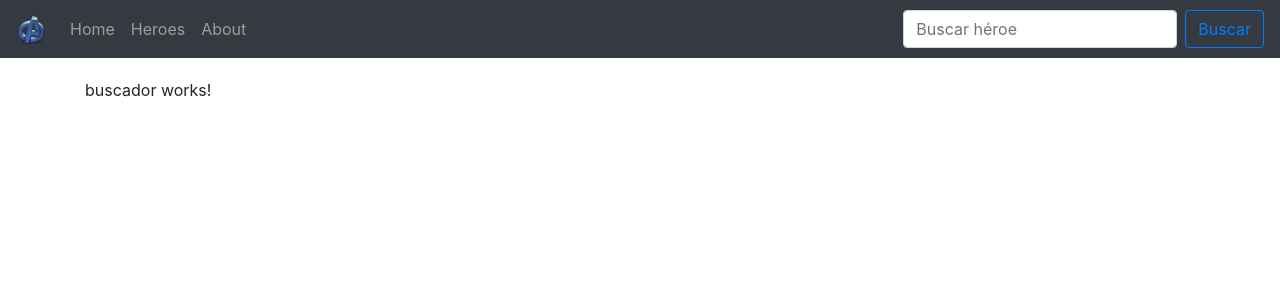
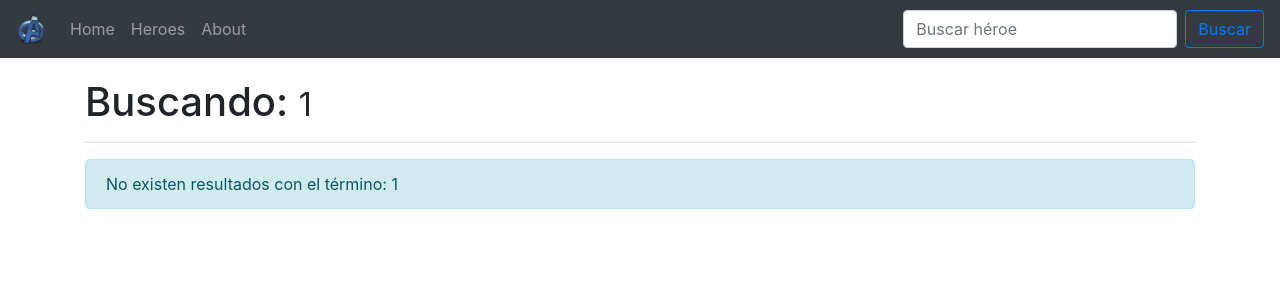
Before and after one commit to jonanv/spa-angularjs, an Angular app: page /buscador/1 in a window 1280 px wide. Shown: the top 300 px of the page. Built offline with nearby package versions, Linux system fonts and the light colour scheme.

Commit message:
Se agrego contenido al componente buscador y se hizo el redireccionamiento del componente navbar de la caja de busqueda al componente buscador para renderizar la busqueda por medio del this.router.navigate y se le envia el termino de busqueda

```diff
--- a/src/app/components/buscador/buscador.component.html
+++ b/src/app/components/buscador/buscador.component.html
@@ -1 +1,28 @@
-<p>buscador works!</p>
+<h1>Buscando: <small>{{ termino }}</small></h1>
+<hr>
+
+<div class="row animated fadeIn fast" *ngIf="heroes.length == 0">
+    <div class="col-md-12">
+        <div class="alert alert-info" role="alert">
+            No existen resultados con el término: {{ termino }}
+        </div>
+    </div>
+</div>
+
+<div class="card-columns">
+    <div *ngFor="let heroe of heroes; let i = index" class="card animated fadeIn fast">
+        <img [src]="heroe.img" class="card-img-top" [alt]="heroe.nombre">
+        <div class="card-body">
+            <h5 class="card-title">{{ heroe.nombre }}</h5>
+            <p class="card-text">{{ heroe.bio }}</p>
+            <p class="card-text"><small class="text-muted">{{ heroe.aparicion }}</small></p>
+
+            <button (click)="verHeroe(i)" type="button" class="btn btn-outline-primary btn-block">
+              Ver más...
+            </button>
+            <!-- <a [routerLink]="['/heroe', i]" class="btn btn-outline-primary btn-block">
+              Ver más link...
+            </a> -->
+        </div>
+    </div>
+</div>
--- a/src/app/components/buscador/buscador.component.ts
+++ b/src/app/components/buscador/buscador.component.ts
@@ -1,4 +1,7 @@
 import { Component, OnInit } from '@angular/core';
+import { ActivatedRoute } from '@angular/router';
+import { HeroesService } from '../../services/heroes.service';
+import { Heroe } from '../../interfaces/heroe.interface';
 
 @Component({
   selector: 'app-buscador',
@@ -7,9 +10,20 @@ import { Component, OnInit } from '@angular/core';
 })
 export class BuscadorComponent implements OnInit {
 
-  constructor() { }
+  heroes: Heroe[] = [];
+  termino: string;
+
+  constructor(
+    private activatedRoute: ActivatedRoute,
+    private heroesService: HeroesService) { }
 
   ngOnInit() {
+    this.activatedRoute.params
+    .subscribe(parametros => {
+      this.termino = parametros['termino'];
+      // console.log(this.termino);
+      this.heroes = this.heroesService.buscarHeroes(this.termino);
+    });
   }
 
 }
--- a/src/app/components/shared/navbar/navbar.component.ts
+++ b/src/app/components/shared/navbar/navbar.component.ts
@@ -1,4 +1,5 @@
 import { Component, OnInit } from '@angular/core';
+import { Router } from '@angular/router';
 import { HeroesService } from '../../../services/heroes.service';
 
 @Component({
@@ -8,7 +9,9 @@ import { HeroesService } from '../../../services/heroes.service';
 })
 export class NavbarComponent implements OnInit {
 
-  constructor(private heroesService: HeroesService) { }
+  constructor(
+    private router: Router,
+    private heroesService: HeroesService) { }
 
   ngOnInit() {
   }
@@ -16,5 +19,6 @@ export class NavbarComponent implements OnInit {
   buscarHeroe(termino: string) {
     let heroesArray = this.heroesService.buscarHeroes(termino);
     console.log(heroesArray);
+    this.router.navigate(['/buscador', termino]);
   }
 }
```
